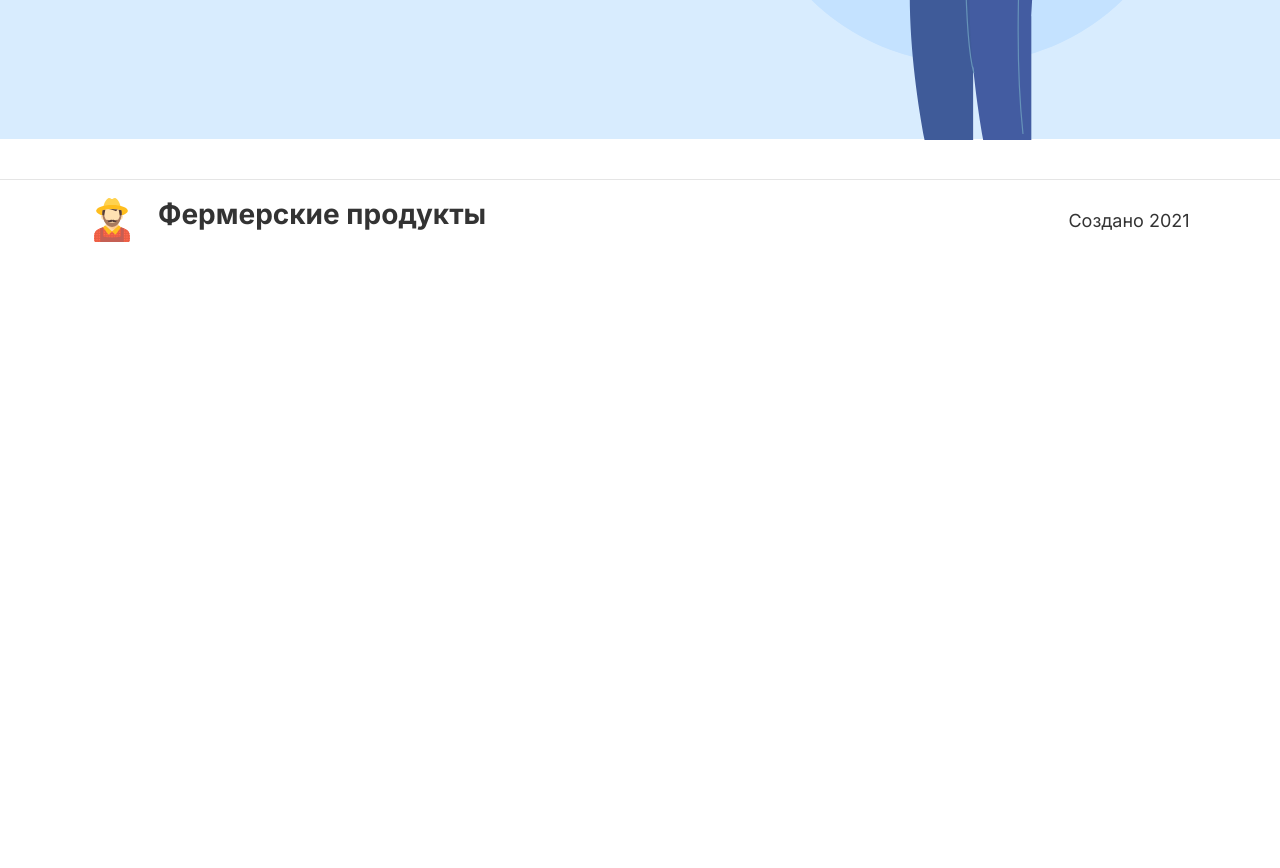
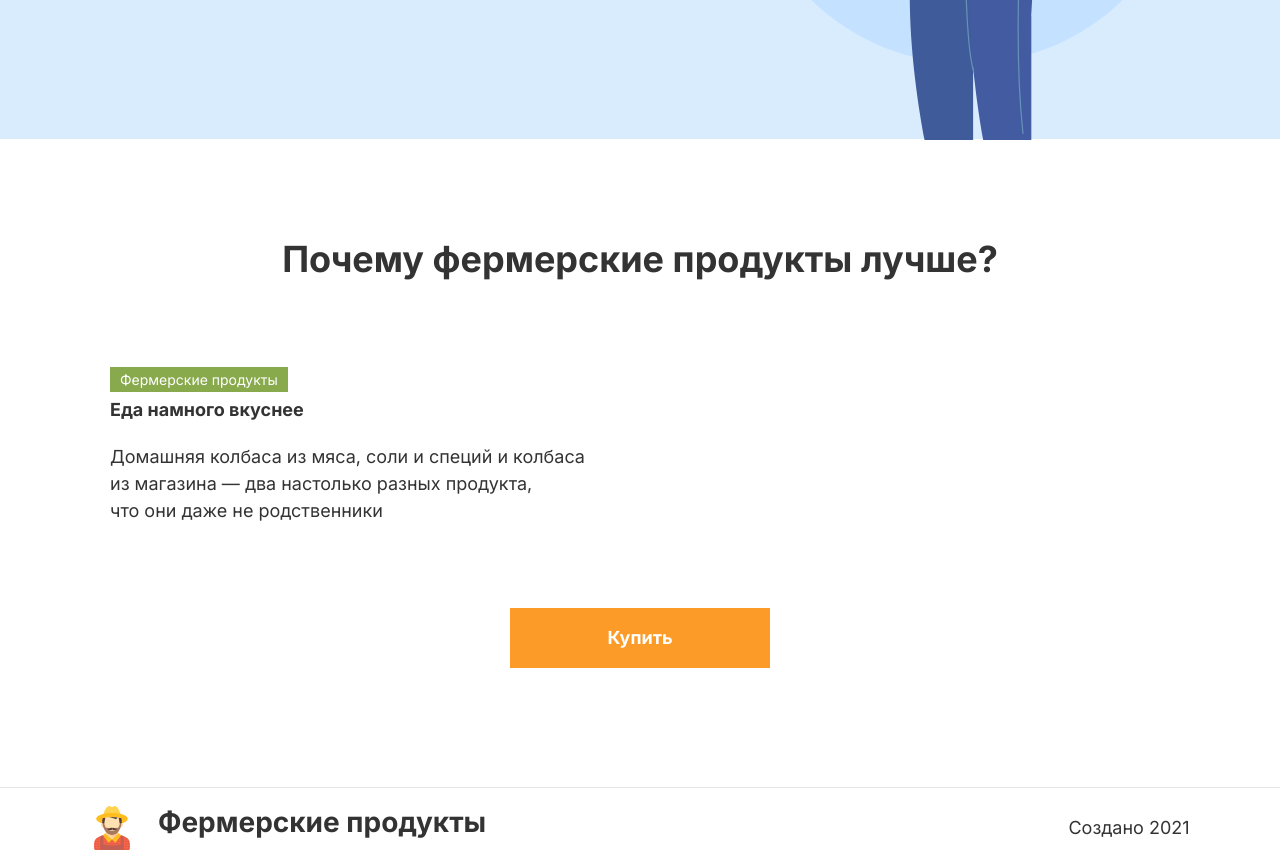
Before and after one commit to tsbv/react-farm-shop, a React (Create React App) app: page / in a window 1280 px wide. Shown: the part 540-1408 px from the top of the page. Before the commit the page ends 800 px from the top, so only its background shows below. Built offline with nearby package versions, Linux system fonts and the light colour scheme.

Commit message:
Добавляет вёрстку блока advantages

```diff
--- /dev/null
+++ b/src/components/blocks/advantages/advantages.jsx
@@ -0,0 +1,23 @@
+import React from "react";
+import Title from "../../ui/title/title";
+import AdvantageCard from "../../ui/advantage-card/advantage-card";
+import Button from "../../ui/button/button";
+import "./style.css";
+
+function Advantages() {
+  return (
+    <section className="advantages">
+      <div className="advantages__wrapper">
+        <Title>Почему фермерские продукты лучше?</Title>
+        <ul className="advantages__list">
+          <li className="advantages__item">
+            <AdvantageCard />
+          </li>
+        </ul>
+        <Button minWidth={260}>Купить</Button>
+      </div>
+    </section>
+  );
+}
+
+export default Advantages;
--- /dev/null
+++ b/src/components/blocks/advantages/style.css
@@ -0,0 +1,22 @@
+.advantages {
+  background-color: #ffffff;
+}
+
+.advantages__wrapper {
+  margin: 0 auto;
+  padding: 100px 90px;
+  max-width: 1280px;
+  display: flex;
+  flex-direction: column;
+  align-items: center;
+  justify-content: center;
+}
+
+.advantages__list {
+  margin: 64px 0;
+  padding: 0;
+  list-style-type: none;
+  display: grid;
+  grid-template-columns: 1fr 1fr;
+  gap: 20px;
+}
--- a/src/components/pages/main-page/main-page.jsx
+++ b/src/components/pages/main-page/main-page.jsx
@@ -1,10 +1,12 @@
 import React from "react";
 import About from "../../blocks/about/about";
+import Advantages from "../../blocks/advantages/advantages";
 
 function MainPage() {
   return (
     <>
       <About />
+      <Advantages />
     </>
   );
 }
--- a/src/components/ui/advantage-card/advantage-card.jsx
+++ b/src/components/ui/advantage-card/advantage-card.jsx
@@ -1,7 +1,15 @@
 import React from "react";
+import Title, { TitleSize } from "../../ui/title/title";
+import "./style.css";
 
 function AdvantageCard() {
-  return <></>;
+  return (
+    <article className="advantage-card">
+      <span className="advantage-card__category">Фермерские продукты</span>
+      <Title size={TitleSize.SMALL}>Еда намного вкуснее</Title>
+      <p className="advantage-card__text">Домашняя колбаса из мяса, соли и специй и колбаса из магазина — два настолько разных продукта, что они даже не родственники</p>
+    </article>
+  );
 }
 
 export default AdvantageCard;
--- /dev/null
+++ b/src/components/ui/advantage-card/style.css
@@ -0,0 +1,22 @@
+.advantage-card {
+  margin: 0;
+  padding: 20px;
+}
+
+.advantage-card__category {
+  margin: 0 0 4px 0;
+  padding: 2px 10px;
+  min-height: 25px;
+  display: inline-block;
+  font-size: 14px;
+  line-height: 1.5;
+  color: #ffffff;
+  background-color: #88aa4d;
+}
+
+.advantage-card__text {
+  margin: 20px 0 0 0;
+  font-size: 18px;
+  line-height: 1.5;
+  color: #333333;
+}
--- a/src/components/ui/button/button.jsx
+++ b/src/components/ui/button/button.jsx
@@ -1,9 +1,9 @@
 import React from "react";
 import "./style.css";
 
-function Button({ children }) {
+function Button({ children, minWidth }) {
   return (
-    <button className="button" type="button">
+    <button className="button" style={{ minWidth: minWidth}} type="button">
       {children}
     </button>
   );
```
Also changed, not shown: src/components/blocks/advantages-list/advantages-list.jsx (deleted, +0 -7 lines).
